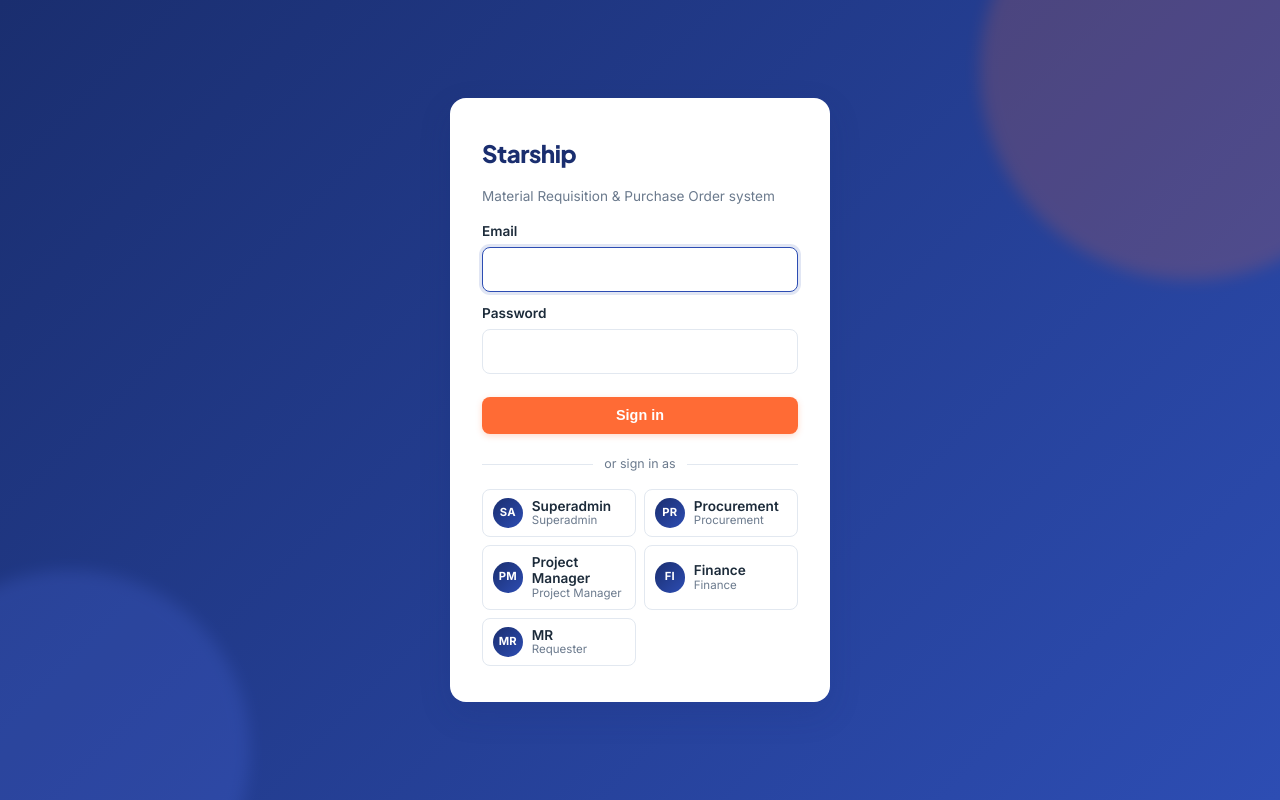
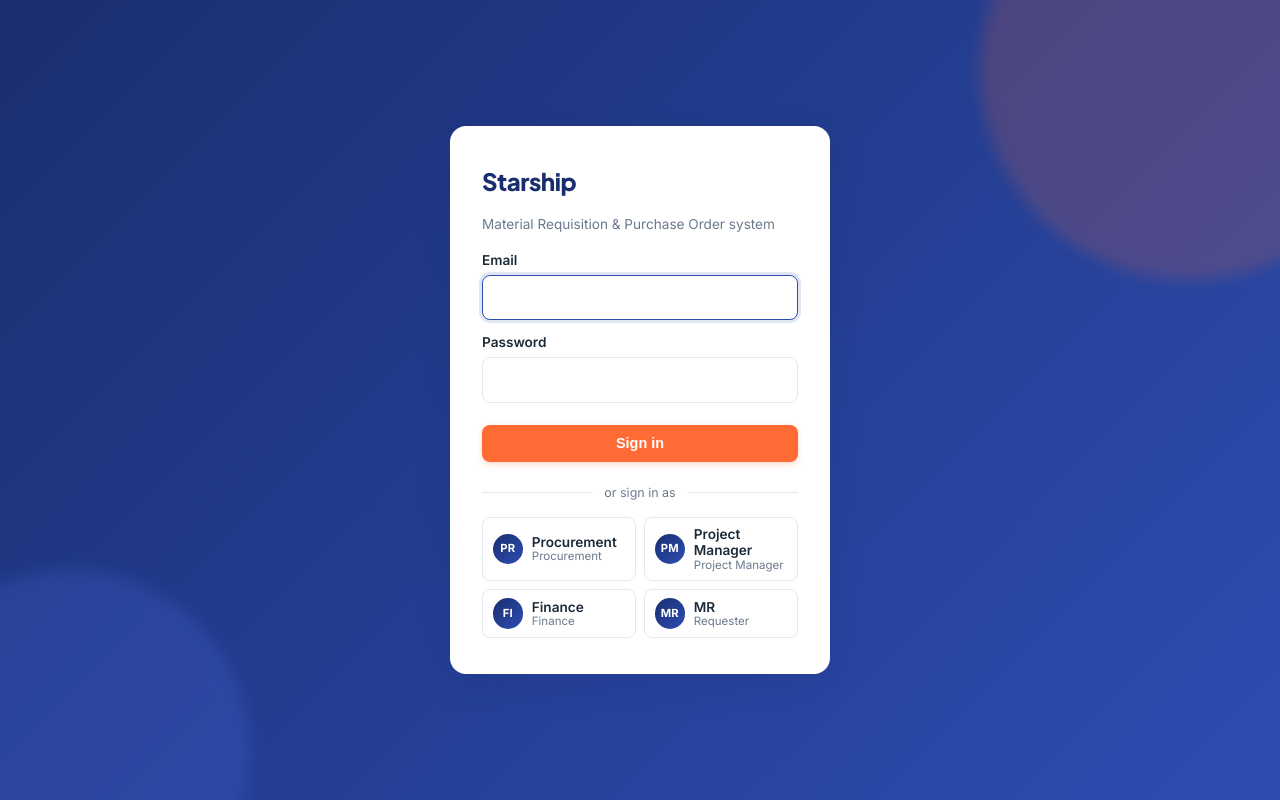
Before and after one commit to CY-FusionETA/starship, a PHP site: page /web/globe-starship/login in a window 1280 px wide. Run offline with PHP 8.4, Linux system fonts and the light colour scheme; some libraries are stand-ins or nearby versions.

Commit message:
Login page: remove the Superadmin one-click demo button
The demo buttons embed each account's password in the public page source, so
listing Superadmin gave anyone full admin access in one click. Removed it (and
left a warning comment); the other demo roles remain for walkthroughs.

Co-Authored-By: Claude Fable 5 <noreply@anthropic.com>
Claude-Session: https://claude.ai/code/session_019dSjD3BFuKKo1DifwLBsgs

```diff
--- a/views/auth/login.php
+++ b/views/auth/login.php
@@ -6,7 +6,8 @@ $base = rtrim(parse_url(cfg('app.base_url', ''), PHP_URL_PATH) ?? '', '/');
 // Password defaults to demo123; accounts added later use their own.
 $demoUsers = [
     // Labels track the account's real role — see App\Perm::LABELS.
-    ['email' => 'superadmin@fusioneta.com', 'name' => 'Superadmin', 'role' => 'Superadmin', 'initials' => 'SA', 'password' => 'demodemo123'],
+    // NOTE: never list an admin/superadmin account here — these buttons embed
+    // the password in the public page source, so anyone could sign in as it.
     ['email' => 'procurement@fusioneta.com', 'name' => 'Procurement', 'role' => 'Procurement', 'initials' => 'PR'],
     ['email' => 'pm@fusioneta.com',     'name' => 'Project Manager', 'role' => 'Project Manager', 'initials' => 'PM', 'password' => 'demodemo123'],
     ['email' => 'finance@fusioneta.com', 'name' => 'Finance', 'role' => 'Finance', 'initials' => 'FI', 'password' => 'demodemo123'],
```
